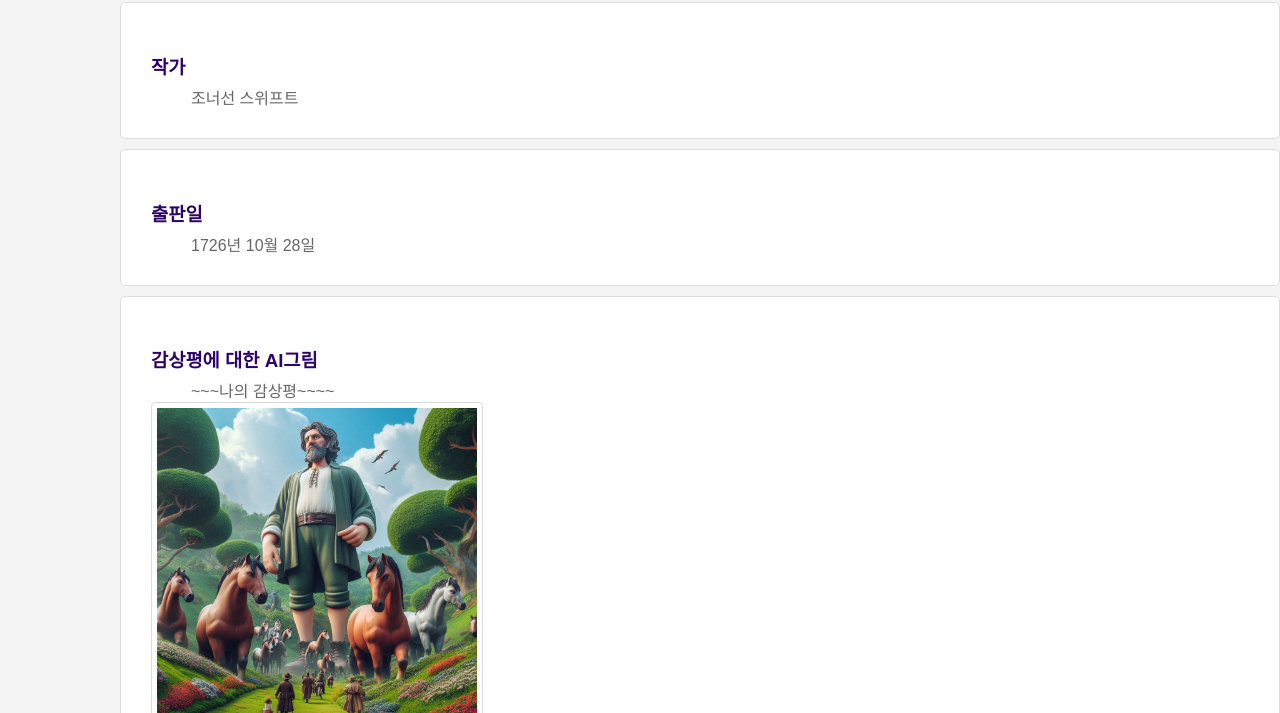
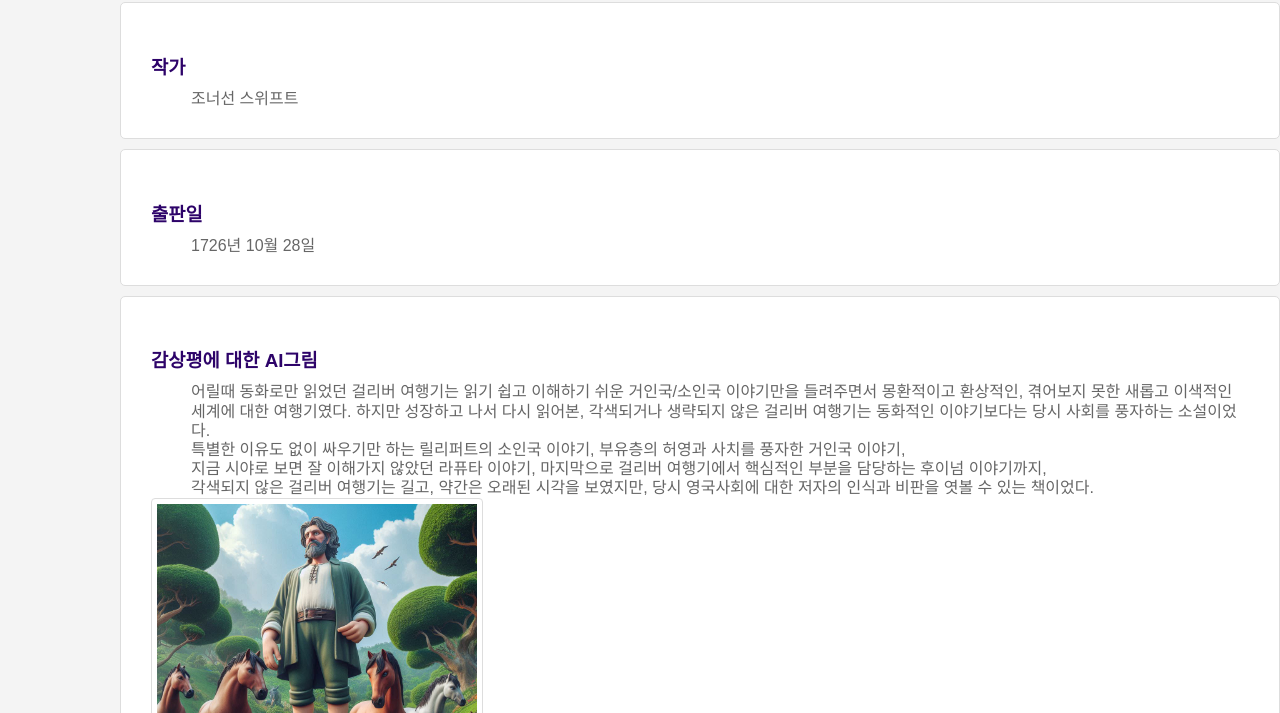
Before and after one commit to circle1023/booklog, a plain HTML site: page travel.html in a window 1280 px wide. Shown: the part 87-800 px from the top of the page. Drawn offline with Linux system fonts and the light colour scheme.

Commit message:
Update travel.html

```diff
--- a/travel.html
+++ b/travel.html
@@ -65,7 +65,7 @@
     </li>
     <li class="content-box">
         <h3>감상평에 대한 AI그림</h3>
-        <p>~~~나의 감상평~~~~</p>
+        <p>어릴때 동화로만 읽었던 걸리버 여행기는 읽기 쉽고 이해하기 쉬운 거인국/소인국 이야기만을 들려주면서 몽환적이고 환상적인, 겪어보지 못한 새롭고 이색적인 세계에 대한 여행기였다. 하지만 성장하고 나서 다시 읽어본, 각색되거나 생략되지 않은 걸리버 여행기는 동화적인 이야기보다는 당시 사회를 풍자하는 소설이었다. </br> 특별한 이유도 없이 싸우기만 하는 릴리퍼트의 소인국 이야기, 부유층의 허영과 사치를 풍자한 거인국 이야기,</br> 지금 시야로 보면 잘 이해가지 않았던 라퓨타 이야기, 마지막으로 걸리버 여행기에서 핵심적인 부분을 담당하는 후이넘 이야기까지, </br> 각색되지 않은 걸리버 여행기는 길고, 약간은 오래된 시각을 보였지만, 당시 영국사회에 대한 저자의 인식과 비판을 엿볼 수 있는 책이었다. </p>
         <img src="travel.png" alt="걸리버">
     </li>
     <li class="content-box">
```
